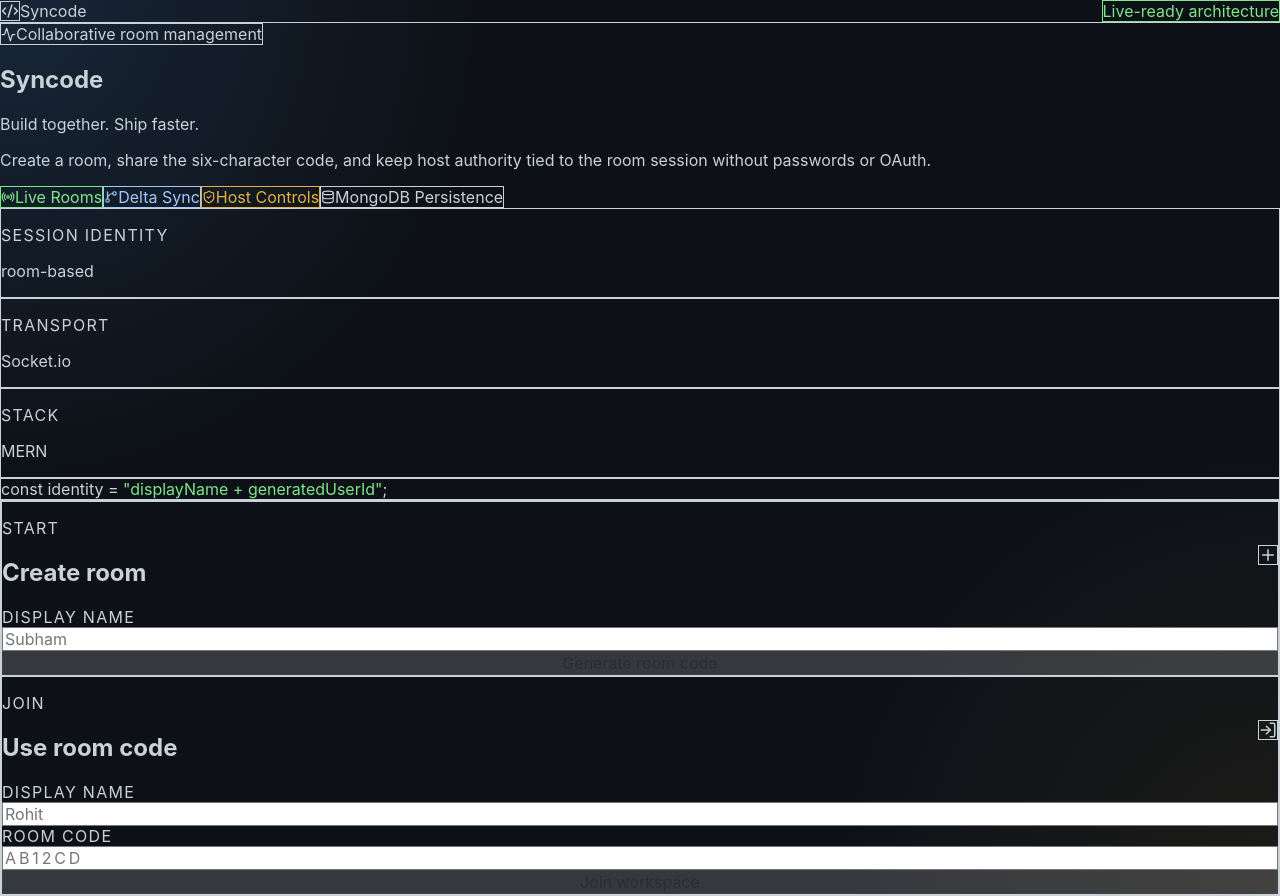
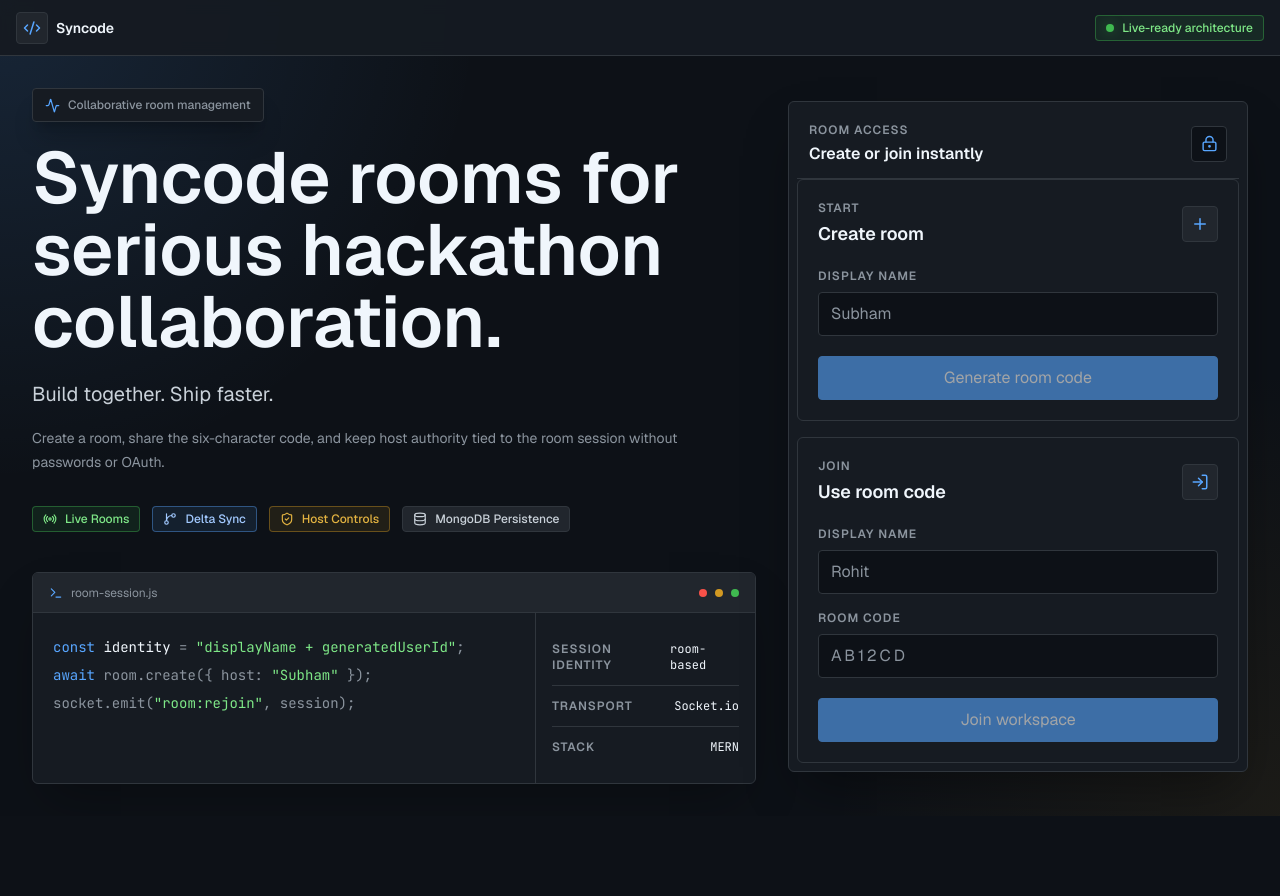
Before and after one commit to Subham3008/Syncode, a React (Vite) app in the folder client/: page / in a window 1280 px wide. After the commit the page ends 816 px from the top, so only its background shows below. Built offline with nearby package versions, Linux system fonts and the light colour scheme; no server answers.

Commit message:
Redesign Syncode onboarding UI with Tailwind theme tokens

```diff
--- a/client/index.html
+++ b/client/index.html
@@ -4,6 +4,9 @@
     <meta charset="UTF-8" />
     <meta name="viewport" content="width=device-width, initial-scale=1.0" />
     <title>Syncode</title>
+    <link rel="preconnect" href="https://fonts.googleapis.com" />
+    <link rel="preconnect" href="https://fonts.gstatic.com" crossorigin />
+    <link href="https://fonts.googleapis.com/css2?family=Geist:wght@400;500;600;700&family=JetBrains+Mono:wght@400;500;600&display=swap" rel="stylesheet" />
   </head>
   <body>
     <div id="root"></div>
--- a/client/src/index.css
+++ b/client/src/index.css
@@ -1,6 +1,20 @@
-@tailwind base;
-@tailwind components;
-@tailwind utilities;
+@import "tailwindcss";
+
+@theme {
+  --color-canvas: #0d1117;
+  --color-surface: #161b22;
+  --color-elevated: #21262d;
+  --color-border: #30363d;
+  --color-muted: #8b949e;
+  --color-body: #c9d1d9;
+  --color-heading: #f0f6fc;
+  --color-accent: #58a6ff;
+  --color-success: #3fb950;
+  --color-warning: #d29922;
+  --color-danger: #f85149;
+  --font-sans: Geist, Inter, ui-sans-serif, system-ui, sans-serif;
+  --font-mono: "JetBrains Mono", ui-monospace, SFMono-Regular, Consolas, monospace;
+}
 
 :root {
   color: #c9d1d9;
--- a/client/src/pages/HomePage.jsx
+++ b/client/src/pages/HomePage.jsx
@@ -5,8 +5,10 @@
   Code2,
   Database,
   GitBranch,
+  LockKeyhole,
   Radio,
-  ShieldCheck
+  ShieldCheck,
+  Terminal
 } from "lucide-react";
 import Badge from "../components/common/Badge.jsx";
 import Toast from "../components/common/Toast.jsx";
@@ -107,15 +109,15 @@
         </Badge>
       </header>
 
-      <section className="mx-auto grid min-h-[calc(100vh-56px)] w-full max-w-7xl gap-8 px-4 py-8 lg:grid-cols-[1fr_440px] lg:items-center lg:px-8">
+      <section className="mx-auto grid min-h-[calc(100vh-56px)] w-full max-w-7xl gap-8 px-4 py-8 lg:grid-cols-[minmax(0,1fr)_460px] lg:items-center lg:px-8">
         <div className="max-w-3xl">
-          <div className="mb-5 inline-flex items-center gap-2 rounded border border-border bg-surface px-3 py-2 text-xs font-medium text-muted">
+          <div className="mb-5 inline-flex items-center gap-2 rounded border border-border bg-surface px-3 py-2 text-xs font-medium text-muted shadow-xl shadow-black/20">
             <Activity size={15} className="text-accent" />
             Collaborative room management
           </div>
 
-          <h1 className="text-5xl font-semibold tracking-normal text-heading md:text-7xl">
-            Syncode
+          <h1 className="max-w-3xl text-5xl font-semibold tracking-normal text-heading md:text-7xl">
+            Syncode rooms for serious hackathon collaboration.
           </h1>
           <p className="mt-5 max-w-2xl text-xl leading-8 text-body">
             Build together. Ship faster.
@@ -137,28 +139,47 @@
             })}
           </div>
 
-          <div className="mt-10 grid max-w-2xl gap-3 sm:grid-cols-3">
-            {stats.map((item) => (
-              <div key={item.label} className="rounded border border-border bg-surface p-4">
-                <p className="text-xs font-semibold uppercase tracking-[0.08em] text-muted">
-                  {item.label}
-                </p>
-                <p className="mt-2 font-mono text-sm text-heading">{item.value}</p>
+          <div className="mt-10 overflow-hidden rounded-md border border-border bg-surface shadow-2xl shadow-black/30">
+            <div className="flex h-10 items-center justify-between border-b border-border bg-elevated px-4">
+              <div className="flex items-center gap-2 text-xs text-muted">
+                <Terminal size={14} className="text-accent" />
+                room-session.js
               </div>
-            ))}
-          </div>
-
-          <div className="mt-10 rounded-md border border-border bg-canvas/80 p-4 font-mono text-xs leading-6 text-muted">
-            <span className="text-accent">const</span>{" "}
-            <span className="text-heading">identity</span>{" "}
-            <span>=</span>{" "}
-            <span className="text-[#7ee787]">"displayName + generatedUserId"</span>
-            <span>;</span>
+              <div className="flex items-center gap-2">
+                <span className="h-2 w-2 rounded-sm bg-danger" />
+                <span className="h-2 w-2 rounded-sm bg-warning" />
+                <span className="h-2 w-2 rounded-sm bg-success" />
+              </div>
+            </div>
+            <div className="grid gap-0 md:grid-cols-[1fr_220px]">
+              <div className="p-5 font-mono text-sm leading-7 text-muted">
+                <p><span className="text-accent">const</span> <span className="text-heading">identity</span> = <span className="text-[#7ee787]">"displayName + generatedUserId"</span>;</p>
+                <p><span className="text-accent">await</span> room.create({"{"} host: <span className="text-[#7ee787]">"Subham"</span> {"}"});</p>
+                <p>socket.emit(<span className="text-[#7ee787]">"room:rejoin"</span>, session);</p>
+              </div>
+              <div className="border-t border-border p-4 md:border-l md:border-t-0">
+                {stats.map((item) => (
+                  <div className="flex items-center justify-between border-b border-border py-3 last:border-b-0" key={item.label}>
+                    <span className="text-xs font-semibold uppercase tracking-[0.08em] text-muted">{item.label}</span>
+                    <span className="font-mono text-xs text-heading">{item.value}</span>
+                  </div>
+                ))}
+              </div>
+            </div>
           </div>
         </div>
 
         <div className="grid gap-4">
-          <div className="rounded-md border border-border bg-canvas/70 p-2">
+          <div className="rounded-md border border-border bg-surface p-2 shadow-2xl shadow-black/40">
+            <div className="flex items-center justify-between border-b border-border px-3 py-3">
+              <div>
+                <p className="text-xs font-semibold uppercase tracking-[0.08em] text-muted">Room access</p>
+                <h2 className="mt-1 text-base font-semibold text-heading">Create or join instantly</h2>
+              </div>
+              <div className="grid h-9 w-9 place-items-center rounded border border-border bg-canvas text-accent">
+                <LockKeyhole size={17} />
+              </div>
+            </div>
             <div className="grid gap-4 md:grid-cols-2 lg:grid-cols-1">
               <CreateRoomForm
                 disabled={createDisabled}
```
